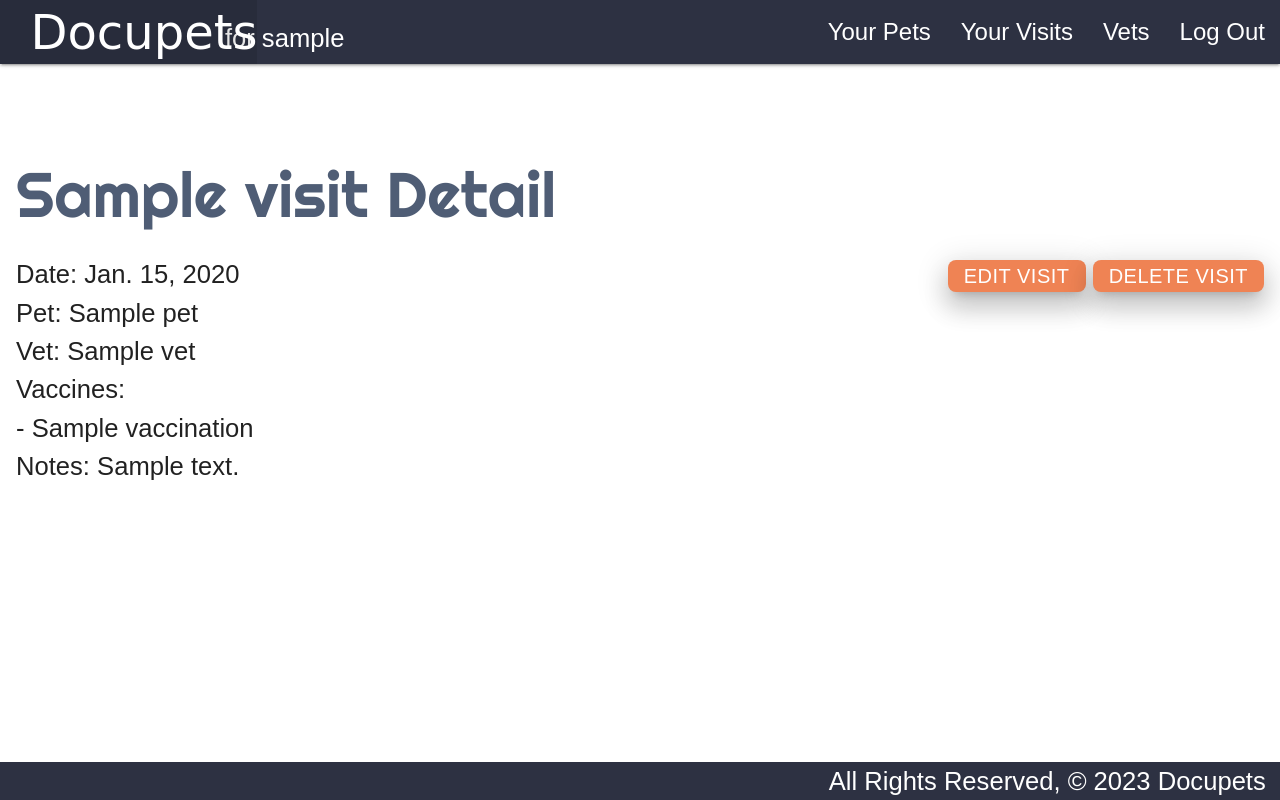
After one commit to ewotoolejc/docupets, a Django app: page /visits/1/ in a window 1280 px wide. The commit adds this page. Run offline with Django 5.2, Linux system fonts and the light colour scheme; a user stored in the database is signed in; tables that the repository leaves empty hold one stand-in row (values such as "Sample post"); some libraries are stand-ins or nearby versions; some web fonts are replaced.

Commit message:
EO Commit: Add Visit Model, views, URLs, and update style

```diff
--- a/main_app/admin.py
+++ b/main_app/admin.py
@@ -4,3 +4,4 @@ from .models import *
 admin.site.register(Pet)
 admin.site.register(Vet)
 admin.site.register(Vaccination)
+admin.site.register(Visit)
--- a/main_app/forms.py
+++ b/main_app/forms.py
@@ -4,7 +4,11 @@ from .models import *
 class VaccinationForm(ModelForm):
   class Meta:
     model = Vaccination
-    fields = ['name', 'date', 'admin_by']
+    fields = ['name', 'date', 'admin_by', 'visit']
+
+    def __init__(self, *args, **kwargs):
+        super(VaccinationForm, self).__init__(*args, **kwargs)
+        self.fields['date'].required = False
 
 class GroomingForm(ModelForm):
   class Meta:
--- a/main_app/models.py
+++ b/main_app/models.py
@@ -12,12 +12,10 @@ class Vet(models.Model):
     specialty = models.CharField(max_length=50)
 
     def __str__(self):
-        return f'{self.name} ({self.id})'
+        return f'{self.name}'
 
     def get_absolute_url(self):
         return reverse('vet_detail', args=[str(self.id)])
-
-
 
 class Pet(models.Model):
     name = models.CharField(max_length=50)
@@ -28,22 +26,11 @@ class Pet(models.Model):
     user= models.ForeignKey(User, on_delete=models.CASCADE)
 
     def __str__(self):
-        return f'{self.name} ({self.id})'
+        return f'{self.name}'
 
     def get_absolute_url(self):
         return reverse('pet_detail', args=[str(self.id)])
 
-class Vaccination(models.Model):
-    name = models.CharField(max_length=50)
-    date = models.DateField('Vaccination Date')
-    admin_by = models.ForeignKey(Vet, on_delete=models.CASCADE)
-    pet = models.ForeignKey(Pet, on_delete=models.CASCADE)
-
-    def __str__(self):
-        return f'{self.name} ({self.id})'
-
-    def get_absolute_url(self):
-        return reverse('pet_addvaccination', args=[str(self.id)])
 
 class Grooming(models.Model):
     location = models.CharField(max_length=50)
@@ -59,3 +46,30 @@ class Grooming(models.Model):
 
     def __str__(self):
         return f'{self.location} {self.date} ({self.id})'
+
+class Visit(models.Model):
+    name = models.CharField(max_length=50)
+    date = models.DateField('Visit Date')
+    pet = models.ForeignKey(Pet, on_delete=models.CASCADE)
+    vet = models.ForeignKey(Vet, on_delete=models.CASCADE)
+    notes = models.CharField()
+    user= models.ForeignKey(User, on_delete=models.CASCADE)
+
+    def __str__(self):
+        return f'{self.name} ({self.date})'
+
+    def get_absolute_url(self):
+        return reverse('visit_detail', args=[str(self.id)])
+
+class Vaccination(models.Model):
+    name = models.CharField(max_length=50)
+    date = models.DateField('Vaccination Date', null=True)
+    admin_by = models.ForeignKey(Vet, on_delete=models.CASCADE)
+    pet = models.ForeignKey(Pet, on_delete=models.CASCADE)
+    visit = models.ForeignKey(Visit, on_delete=models.CASCADE)
+
+    def __str__(self):
+        return f'{self.name}'
+
+    def get_absolute_url(self):
+        return reverse('pet_addvaccination', args=[str(self.id)])
--- a/main_app/static/css/style.css
+++ b/main_app/static/css/style.css
@@ -71,6 +71,10 @@ h1, h2, h3, h4, h5 {
   border-radius: 1vmin;
 }
 
+#createupdatevisitpg label {
+  font-size: 3.5vmin;
+}
+
 main {
     flex: 1 0 auto;
     padding: 2vmin;
--- a/main_app/templates/base.html
+++ b/main_app/templates/base.html
@@ -30,6 +30,7 @@
                 <ul class="right">
                   {% if user.is_authenticated %}
                     <li><a href="{% url 'pet_index' %}">Your Pets</a></li>
+                    <li><a href="{% url 'visit_index' %}">Your Visits</a></li>
                     <li><a href="{% url 'vet_index' %}">Vets</a></li>
                     <li><a href="{% url 'logout' %}">Log Out</a></li>
                   {% else %}
--- a/main_app/templates/main_app/pet_detail.html
+++ b/main_app/templates/main_app/pet_detail.html
@@ -55,7 +55,7 @@
 <h3>Vaccine:</h3>
 <table class="striped" id="clean">
   <thead>
-    <tr><th>Date:</th><th>Vaccine:</th><th>Administered By:</th></tr>
+    <tr><th>Date:</th><th>Vaccine:</th><th>Administered By:</th><th>Visit</th></tr>
   </thead>
   <tbody>
     {% for vaccine in object.vaccination_set.all %}
@@ -63,6 +63,7 @@
         <td>{{vaccine.date}}</td>
         <td>{{vaccine.name}}</td>
         <td>{{vaccine.admin_by}}</td>
+        <td>{{vaccine.visit}}</td>
       </tr>
     {% endfor %}
   </tbody>
--- /dev/null
+++ b/main_app/templates/main_app/visit_detail.html
@@ -0,0 +1,25 @@
+{% extends 'base.html' %}
+{% block content %}
+<main id="visitdetailmain">
+<br>
+<h1 id="visitdetailh1">{{ object.name }} Detail</h1>
+
+<div class="right card-action">
+ <a href="{% url 'visit_update' visit.id %}" class="btn-small z-depth-4" id="editbtn">Edit Visit</a>
+ <a href="{% url 'visit_delete' visit.id %}" class="btn-small z-depth-4" id="delbtn">Delete Visit</a>
+</div>
+<ul class="list-group">
+    <li class="list-group-item">Date: {{ object.date }}</li>
+    <li class="list-group-item">Pet: {{ object.pet }}</li>
+    <li class="list-group-item">Vet: {{ object.vet }}</li>
+    <li class="list-group-item">Vaccines:
+        <ul>
+        {% for vax in vaccines %}
+          <li>- {{ vax.name }}</li>
+        {% endfor %}
+        </ul>
+    </li>
+    <li class="list-group-item">Notes: {{ object.notes }}</li>
+</ul>
+</main>
+{% endblock %}
--- a/main_app/templates/vaccination/detail.html
+++ b/main_app/templates/vaccination/detail.html
@@ -9,18 +9,20 @@
     {% csrf_token %}
     <!-- Render the inputs -->
     {{ vaccination_form.as_p }}
-    <input type="submit" class="btn" value="Add Vaccination">
+    <button type="submit" value="Submit!" class="btn waves-effect waves-light" id="submit">Submit <i class="material-icons right">send</i></button>
 </form>
 
 </main>
 <script>
 const selectEl = document.getElementById('id_admin_by');
   M.FormSelect.init(selectEl);
+const selectEl2 = document.getElementById('id_visit');
+  M.FormSelect.init(selectEl2);
   const dateEl = document.getElementById('id_date');
   M.Datepicker.init(dateEl, {
     format: 'yyyy-mm-dd',
     defaultDate: new Date(),
-    setDefaultDate: true,
+    setDefaultDate: false,
     autoClose: true
   });
 </script>
--- a/main_app/urls.py
+++ b/main_app/urls.py
@@ -23,4 +23,9 @@ urlpatterns = [
     path('vets/create/', views.VetCreateView.as_view(), name='vet_create'),
     path('vets/<int:pk>/update/', views.VetUpdateView.as_view(), name='vet_update'),
     path('vets/<int:pk>/delete/', views.VetDeleteView.as_view(), name='vet_delete'),
+    path('visits/', views.VisitList.as_view(), name='visit_index'),
+    path('visits/<int:pk>/', views.VisitDetailView.as_view(), name='visit_detail'),
+    path('visits/create/', views.VisitCreateView.as_view(), name='visit_create'),
+    path('visits/<int:pk>/update/', views.VisitUpdateView.as_view(), name='visit_update'),
+    path('visits/<int:pk>/delete/', views.VisitDeleteView.as_view(), name='visit_delete')
 ]
--- a/main_app/views.py
+++ b/main_app/views.py
@@ -136,3 +136,38 @@ class VetUpdateView(LoginRequiredMixin, UpdateView):
 class VetDeleteView(LoginRequiredMixin, DeleteView):
   model = Vet
   success_url = '/vets'
+
+class VisitList(LoginRequiredMixin, ListView):
+  model = Visit
+
+  def get_queryset(self):
+   return self.model.objects.filter(user=self.request.user)
+
+class VisitDetailView(LoginRequiredMixin, DetailView):
+  model = Visit
+
+
+  def get_context_data(self, **kwargs):
+    context = super().get_context_data(**kwargs)
+    context['vaccines'] = Vaccination.objects.filter(visit=self.object)
+    return context
+
+class VisitCreateView(LoginRequiredMixin, CreateView):
+  model = Visit
+  fields = ['name', 'date', 'pet', 'vet', 'notes']
+
+  # def __init__(self, *args, **kwargs):
+  #  super(VisitCreateView, self).__init__(*args, **kwargs)
+  #  self.fields['pet'].queryset = Pet.objects.filter(name='Obi')
+
+  def form_valid(self, form):
+   form.instance.user = self.request.user
+   return super().form_valid(form)
+
+class VisitUpdateView(LoginRequiredMixin, UpdateView):
+  model = Visit
+  fields = ['name', 'date', 'pet', 'vet', 'notes']
+
+class VisitDeleteView(LoginRequiredMixin, DeleteView):
+  model = Visit
+  success_url = '/visits'
```
Also changed, not shown: main_app/templates/main_app/vaccination_form.html (deleted, +0 -31 lines), main_app/templates/main_app/visit_confirm_delete.html (added, +15 -0 lines), main_app/templates/main_app/visit_form.html (added, +33 -0 lines), main_app/templates/main_app/visit_list.html (added, +26 -0 lines), main_app/migrations/0005_alter_vaccination_date_visit.py (added), main_app/migrations/0006_visit_user.py (added), main_app/migrations/0007_alter_visit_vaccines.py (added), main_app/migrations/0008_remove_visit_vaccines_vaccination_visit.py (added).
